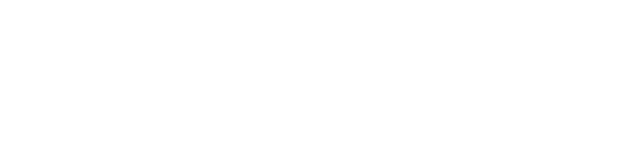
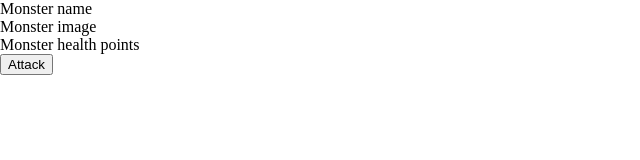
Before and after one commit to kacperta0/Metin2-clicker, a plain HTML site: page index.html in a window 1280 px wide. Shown: the whole page, without its empty margins (0-640 px from the left). Drawn offline with Linux system fonts and the light colour scheme.

Commit message:
created basic divs to view monster information

```diff
--- a/index.html
+++ b/index.html
@@ -10,9 +10,15 @@
   <meta name="description" content="Clicker based on Metin2 game">
   <meta name="author" content="Rzesky">
   <link rel="stylesheet" href="style.css">
+
 </head>
 <body>
-
+  <main id="container">
+    <div id="m_name">Monster name</div>
+    <div id="m_image">Monster image</div>
+    <div id="m_hp">Monster health points</div>
+    <button id="attack">Attack</button>
+  </main>
 
 
 
```
